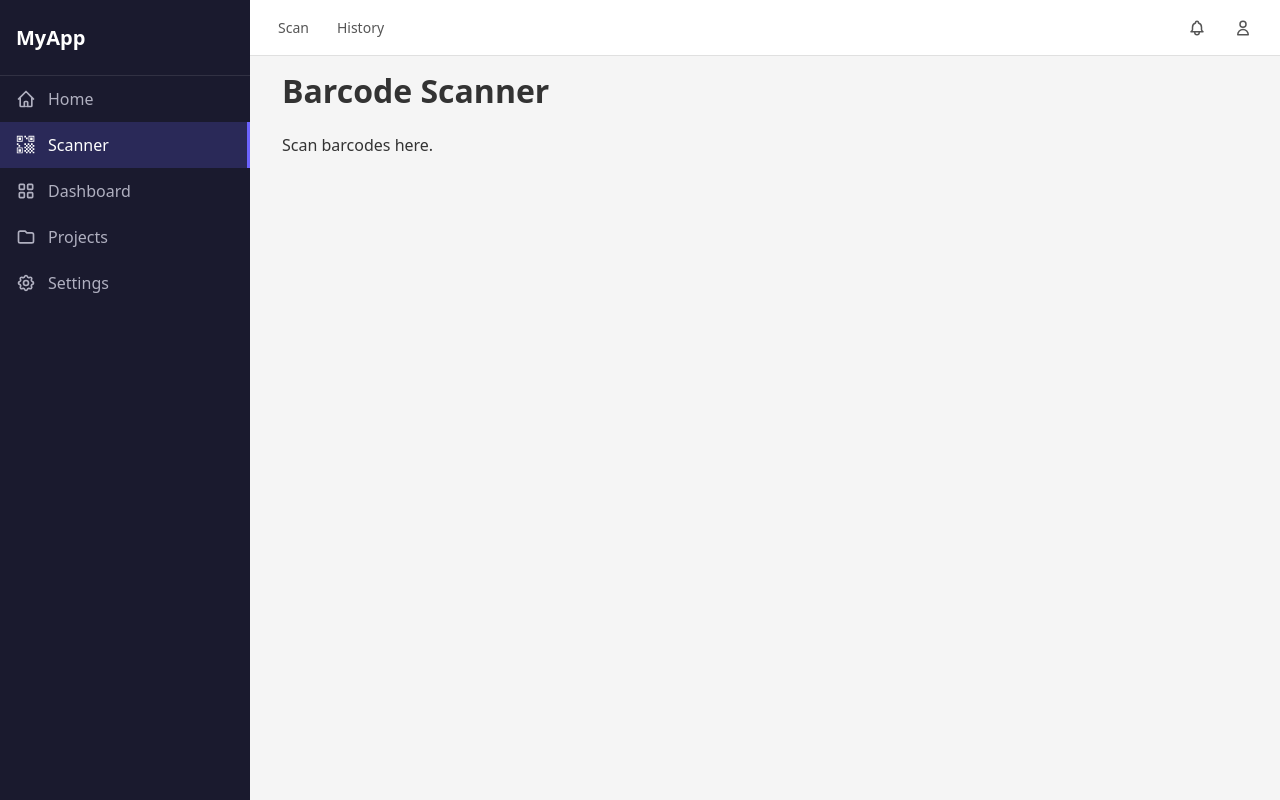
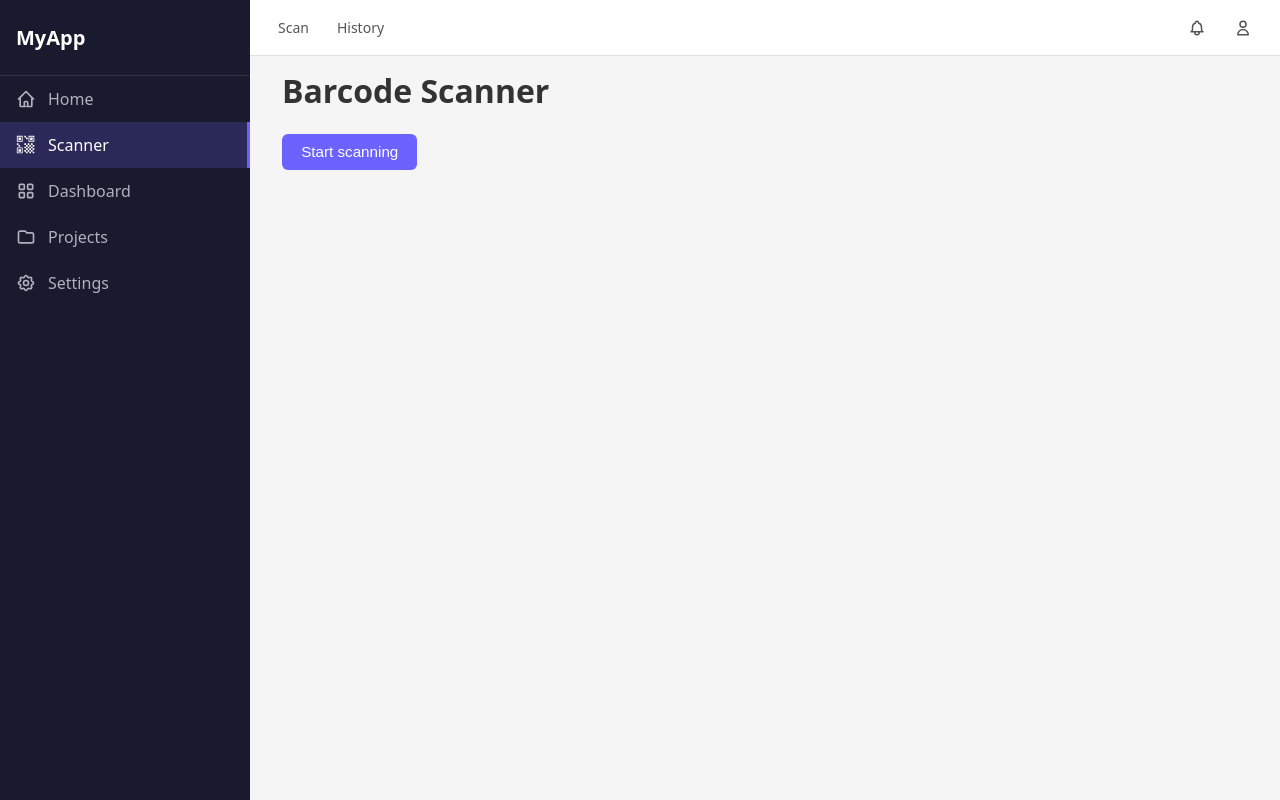
Before and after one commit to unicab369/POC-Wizard-v3, a SvelteKit app: page /scanner in a window 1280 px wide. Built offline with nearby package versions, Linux system fonts and the light colour scheme.

Commit message:
added scanner.

```diff
--- a/package.json
+++ b/package.json
@@ -13,11 +13,15 @@
 	},
 	"devDependencies": {
 		"@sveltejs/adapter-auto": "^7.0.0",
+		"@sveltejs/adapter-static": "^3.0.10",
 		"@sveltejs/kit": "^2.50.1",
 		"@sveltejs/vite-plugin-svelte": "^6.2.4",
 		"svelte": "^5.48.2",
 		"svelte-check": "^4.3.5",
 		"typescript": "^5.9.3",
 		"vite": "^7.3.1"
+	},
+	"dependencies": {
+		"html5-qrcode": "^2.3.8"
 	}
 }
--- /dev/null
+++ b/src/routes/+layout.ts
@@ -0,0 +1,2 @@
+export const prerender = true;
+export const ssr = false;
--- a/src/routes/scanner/+page.svelte
+++ b/src/routes/scanner/+page.svelte
@@ -1,2 +1,101 @@
+<script lang="ts">
+	import { onMount } from 'svelte';
+	import { Html5Qrcode } from 'html5-qrcode';
+
+	let result = $state<string | null>(null);
+	let error = $state<string | null>(null);
+	let scanning = $state(false);
+	let scanner: Html5Qrcode | null = null;
+
+	onMount(() => {
+		return () => {
+			if (scanner?.isScanning) scanner.stop();
+		};
+	});
+
+	async function startScan() {
+		result = null;
+		error = null;
+		scanning = true;
+
+		scanner = new Html5Qrcode('reader');
+
+		try {
+			await scanner.start(
+				{ facingMode: 'environment' },
+				{ fps: 10, qrbox: { width: 250, height: 250 } },
+				(text) => {
+					result = text;
+					scanner?.stop();
+					scanning = false;
+				},
+				() => {}
+			);
+		} catch (err) {
+			error = err instanceof Error ? err.message : 'Camera access denied';
+			scanning = false;
+		}
+	}
+
+	async function stopScan() {
+		if (scanner?.isScanning) await scanner.stop();
+		scanning = false;
+	}
+</script>
+
 <h1>Barcode Scanner</h1>
-<p>Scan barcodes here.</p>
+
+<div id="reader" class="reader"></div>
+
+{#if !scanning}
+	<button class="btn" onclick={startScan}>Start scanning</button>
+{:else}
+	<button class="btn stop" onclick={stopScan}>Stop</button>
+{/if}
+
+{#if result}
+	<div class="result">
+		<strong>Scanned:</strong> {result}
+	</div>
+{/if}
+
+{#if error}
+	<div class="error">{error}</div>
+{/if}
+
+<style>
+	.reader {
+		max-width: 400px;
+		margin-bottom: 1rem;
+	}
+
+	.btn {
+		padding: 0.6rem 1.2rem;
+		background: #6c63ff;
+		color: #fff;
+		border: none;
+		border-radius: 6px;
+		font-size: 0.95rem;
+		cursor: pointer;
+	}
+
+	.btn:hover { background: #5a52d5; }
+	.btn.stop { background: #e74c3c; }
+	.btn.stop:hover { background: #c0392b; }
+
+	.result {
+		margin-top: 1rem;
+		padding: 0.75rem 1rem;
+		background: #e8f5e9;
+		border-radius: 6px;
+		word-break: break-all;
+	}
+
+	.error {
+		margin-top: 1rem;
+		padding: 0.75rem 1rem;
+		background: #fdecea;
+		color: #c0392b;
+		border-radius: 6px;
+	}
+</style>
--- a/svelte.config.js
+++ b/svelte.config.js
@@ -1,12 +1,16 @@
-import adapter from '@sveltejs/adapter-auto';
+import adapter from '@sveltejs/adapter-static';
+
+const dev = process.env.NODE_ENV === 'development';
 
 /** @type {import('@sveltejs/kit').Config} */
 const config = {
 	kit: {
-		// adapter-auto only supports some environments, see https://svelte.dev/docs/kit/adapter-auto for a list.
-		// If your environment is not supported, or you settled on a specific environment, switch out the adapter.
-		// See https://svelte.dev/docs/kit/adapters for more information about adapters.
-		adapter: adapter()
+		adapter: adapter({
+			fallback: '404.html'
+		}),
+		paths: {
+			base: dev ? '' : '/Poc-Wizard-v3'
+		}
 	}
 };
 
```
Also changed, not shown: 1 other file (tests, documents, lock files or other folders).
